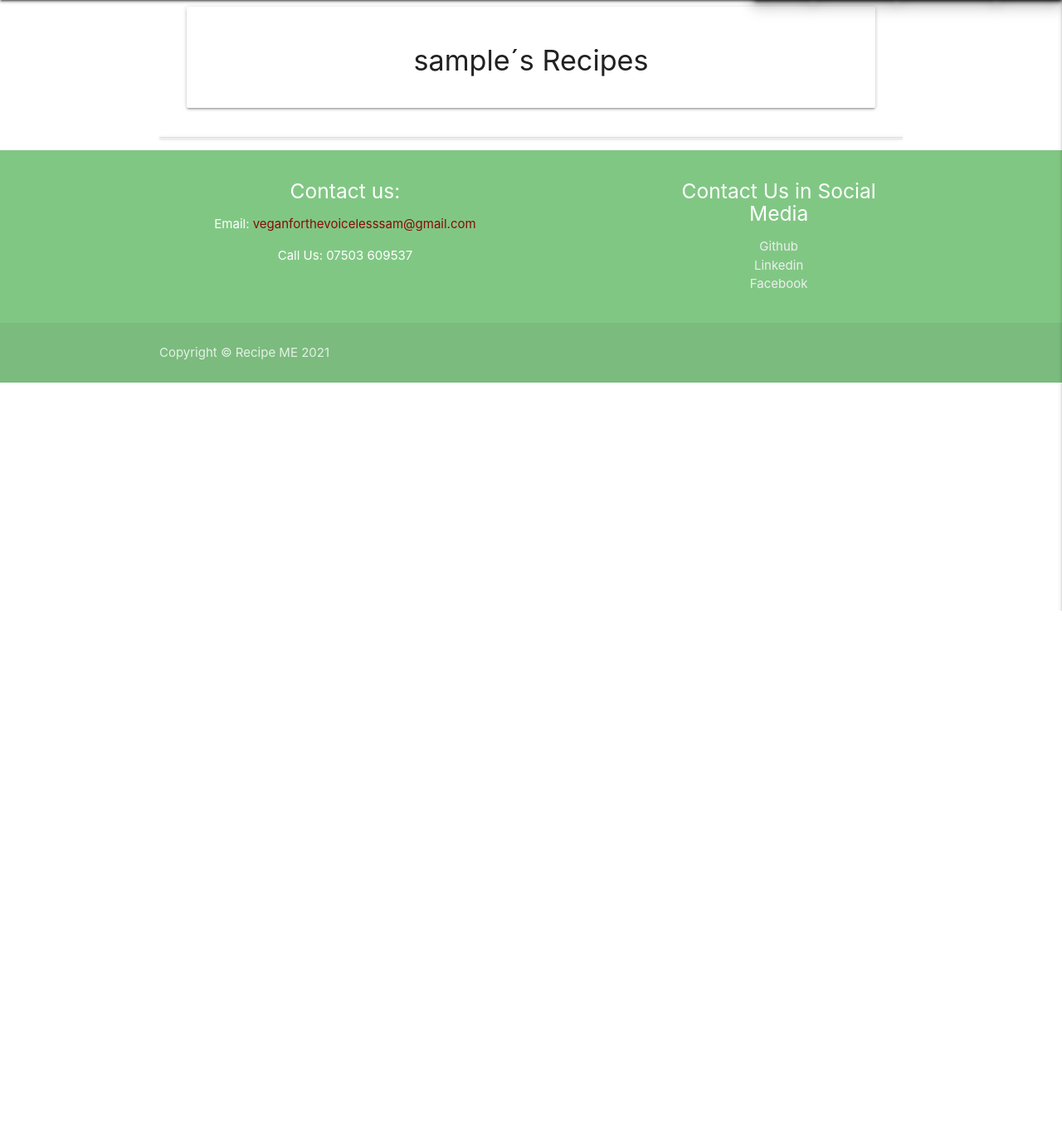
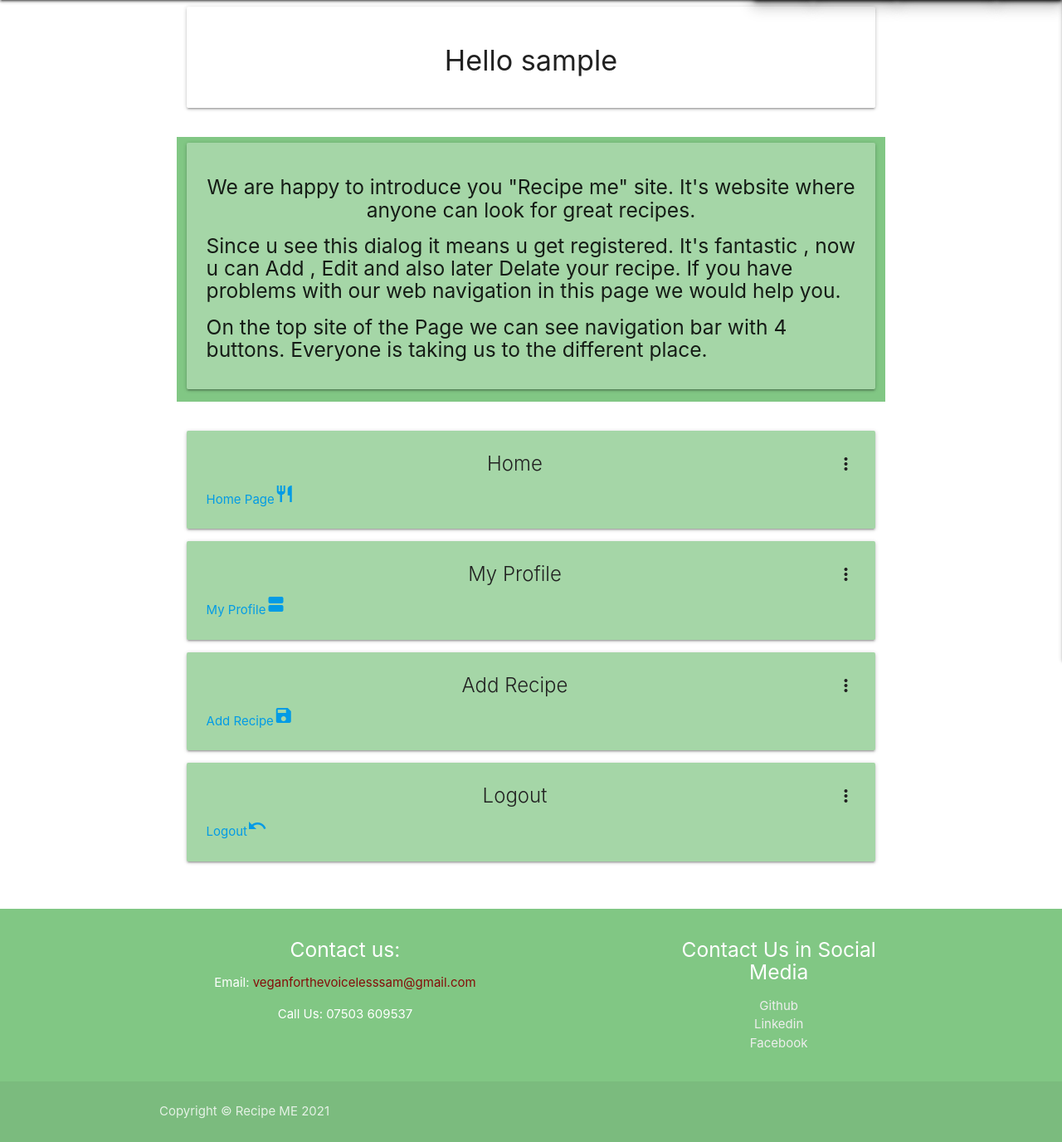
Before and after one commit to Jakub1994/Bookwithrecepies, a Flask app: page /myProfile/1 in a window 1280 px wide. Shown: the part 64-1440 px from the top of the page at 83% size. Before the commit the page ends 800 px from the top, so only its background shows below. Run offline with Flask 2, Linux system fonts and the light colour scheme; the visitor is signed in with stand-in values (Sample User, id 1); a database or web service that is not in the repository returns one stand-in record (values such as "Sample title"); some libraries are stand-ins or nearby versions.

Commit message:
Add files via upload
added the project now testing

```diff
--- a/templates/base.html
+++ b/templates/base.html
@@ -15,7 +15,7 @@
     <!--Top Nav-->
     <nav>
         <div class="nav-wrapper z-depth-1 teal ">
-            <a href="#!" class="brand-logo">Recipe ME</a>
+            <a href="{{ url_for('get_recipe') }}" class="brand-logo">Recipe ME</a>
             <a href="#" data-target="mobile-demo" class="sidenav-trigger"><i class="material-icons right">dehaze</i></a>
             <ul class="right hide-on-med-and-down z-depth-2">
                 <li class="z-depth-3"><a href="{{ url_for('get_recipe') }}">Home</a></li>
--- a/templates/myProfile.html
+++ b/templates/myProfile.html
@@ -5,55 +5,103 @@
     <div class="col s12 m8 offset-m2">
         <div class="card-panel">
             <h4 class="center-align dark-blue-text text-darken-4">
-                {{ username }}´s Recipes
+              Hello  {{ username }}
             </h4>
         </div>
     </div>
 </div>
-
-<div class="container body-wrapper">
-<ul class="collapsible card">
-{% for recipe in recipes %}
-{% if session.user|lower == recipe.created_by|lower %}
-    <li class="hoverable">
-      <div class="collapsible-header col s12  green lighten-3 row">
-        <span class="card-title col s12"><h3>{{ recipe.recipe_name }}</h3></span>
-        <img  class="card-top card-image col s12"src="{{ recipe.recipe_image }}" alt="{{ recipe.recipe_name }}">
+<div class="row">
+    <div class="col s12 m8 offset-m2 green lighten-2">
+        <div class="card-panel green lighten-3">
+            <h5 class="center-align dark-blue-text text-darken-4">
+                We are happy to introduce you "Recipe me" site.
+                It's website where anyone can look for great recipes.
+            </h5>
+            <h5>
+            Since u see this dialog it means u get registered.
+            It's fantastic , now u can Add , Edit and also later Delate your recipe.
+            If you have problems with our web navigation in this page we would help you.
+            </h5>
+            <h5>
+                On the top site of the Page we can see navigation bar with 4 buttons.
+                Everyone is taking us to the different place.
+            </h5>
         </div>
-      <div class="collapsible-body col s12">
-      {% if recipe.vegan == "on" %}
-               <i class=" Medium material-icons tooltipped align right col" data-position="right" data-tooltip="VEGAN">local_florist</i>
-        {% endif %}
-        <br>
-      <span class="card-content  col s12">
-            <div class="align center col s12">
-                <strong>Short describe:</strong>
-                <p class="card-text">{{ recipe.short_describe }}</p>
     </div>
-            <div class="align center col s12">
-	            <div class="card-content ">
-                    <strong>Ingridients:</strong>
-                    <p class="card-text"> {{ recipe.ingredients }}</p>
 </div>
-	            <div class="col s12">
-                    <strong>Step 1:</strong>
-                    <p class="card-text"> {{ recipe.step_1_of_preparation }}</p>
+<div class="row center-align">
+    <div class="col s12 m8 offset-m2 center-align">
+        <ul class="center-align">
+        <!-- Home Page -->
+        <li>
+        <div class="card green lighten-3">
+            <div class="card-content">
+                <span class="card-title activator grey-text text-darken-4">Home<i class="material-icons right">more_vert</i></span>
+                <p class="left-align"><a href=" {{ url_for('get_recipe') }} ">Home Page<i class="material-icons">restaurant</i></a></p>
             </div>
-                <div class="col s12">
-                    <strong>Step 2:</strong>
-                    <p class="card-text">{{ recipe.step_2 }}</p>
+            <div class="card-reveal">
+                <span class="card-title grey-text text-darken-4">Home<i class="material-icons right">close</i></span>
+                <p>
+                    That's our main aspect of the webapp.
+                    Here we can find recipes created by us and the other users
+                    After clicking on the title with the image u scroll down the recipe.
+                    Every step of the recipe is given in detail one by one :
+                    Short describe,Ingridients,Step 1,Step 2, Step 3
+                    If recipe is yours u will see on the down left site two buttons Edit and Delete.
+                    As the names are saing one is Delating and another Editing the recipe.
+                </p>
             </div>
-	            <div class="col s12">
-                    <strong>Step 3:</strong>
-                    <p class="card-text">{{ recipe.step_3 }}</p>
-	            </div>
-                <hr>
-                <p class="align right"><em>Created by: {{ recipe.created_by }}</em></p>
-      </span>
         </div>
         </li>
+        <!-- My Profile Page -->
+        <li>
+        <div class="card green lighten-3">
+            <div class="card-content">
+                <span class="card-title activator grey-text text-darken-4">My Profile<i class="material-icons right">more_vert</i></span>
+                <p class="left-align"><a href="{{url_for( 'myProfile' , username=session['user']) }}">My Profile<i class="material-icons">view_agenda</i></a></p>
+            </div>
+            <div class="card-reveal">
+                <span class="card-title grey-text text-darken-4">My Profile<i class="material-icons right">close</i></span>
+                <p>
+                It's the navigation map Page with informations about the others.
+                Here we would tekst any changes implemented by the owner.
+                </p>
+            </div>
+        </div>
+        </li>
+        <!-- Add Recipe Page -->
+        <li>
+        <div class="card green lighten-3">
+            <div class="card-content">
+                <span class="card-title activator grey-text text-darken-4">Add Recipe<i class="material-icons right">more_vert</i></span>
+                <p class="left-align"><a href="{{url_for('new_recipes') }}">Add Recipe<i class="material-icons">save</i></a></p>
+            </div>
+            <div class="card-reveal">
+                <span class="card-title grey-text text-darken-4">Add Recipe<i class="material-icons right">close</i></span>
+                <p>
+                Full of text inputs where u can add any recipe.
+                That's the place where account owners can write their amazing
+                creations and share with the others by click the submit buttons.
+                </p>
+            </div>
+        </div>
+        </li>
+        <!-- Logout Page -->
+        <li>
+        <div class="card green lighten-3">
+            <div class="card-content">
+                <span class="card-title activator grey-text text-darken-4">Logout<i class="material-icons right">more_vert</i></span>
+                <p class="left-align"><a href="{{ url_for('logout') }}">Logout<i class="material-icons">undo</i></a></p>
+            </div>
+            <div class="card-reveal">
+                <span class="card-title grey-text text-darken-4">Logout<i class="material-icons right">close</i></span>
+                <p>That's simply Logout button, what is taking u out of your account.</p>
+            </div>
+        </div>
+        </li>
+        </ul>
+    </div>
+</div>
 <br>
-{% endif %}
-{% endfor %}
-</ul>
+
 {% endblock %}
```
Also changed, not shown: README.md. Lines whose indentation alone changed are shown as unchanged.
